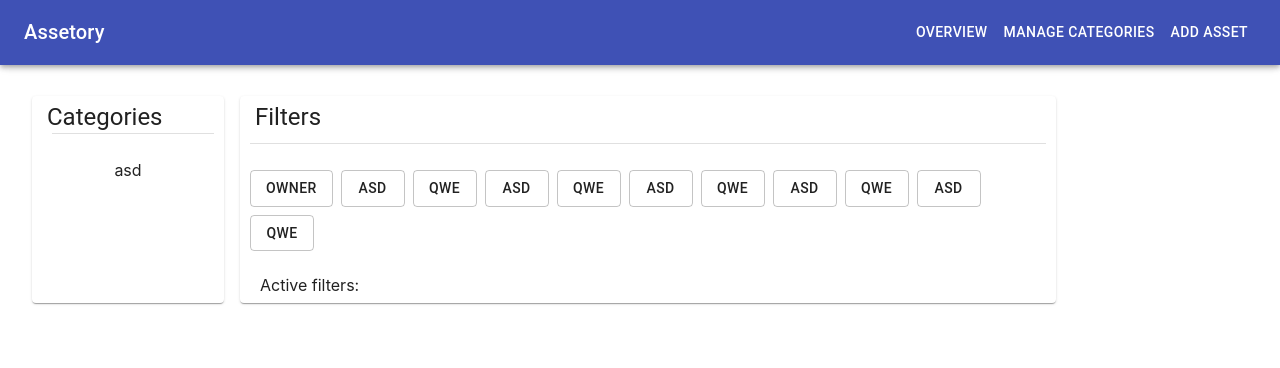
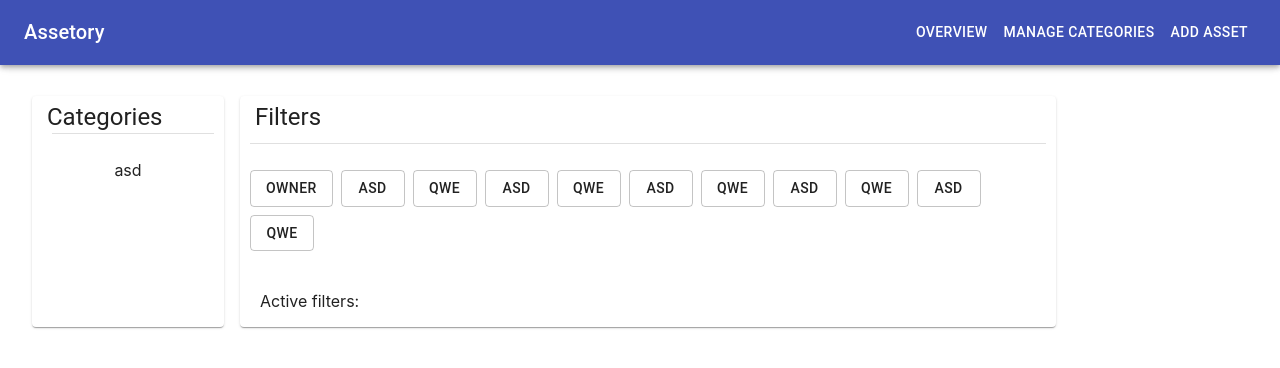
Before and after one commit to lukkulig/Assetory-React, a React (Create React App) app: page /overview in a window 1280 px wide. Shown: the top 368 px of the page. Built offline with nearby package versions, Linux system fonts and the light colour scheme.

Commit message:
Added active filters icons

```diff
--- a/src/Components/ActiveFilters.js
+++ b/src/Components/ActiveFilters.js
@@ -1,52 +1,77 @@
 import React from "react";
 import * as PropTypes from "prop-types";
 import {withStyles} from "@material-ui/core";
+import Button from "@material-ui/core/Button";
 import Grid from "@material-ui/core/Grid";
-import Button from "@material-ui/core/Button";
+import HighlightOffIcon from "@material-ui/icons/HighlightOff"
 
-const styles = ({
+const styles = theme => ({
     root: {
         flexGrow: 1,
         width: '100%',
     },
-    grid:{
+    grid: {
         float: "left",
         marginLeft: 10,
         marginRight: 10,
     },
+    filterButton: {
+        marginRight: theme.spacing(1),
+        marginBottom: theme.spacing(1),
+        textAlign: 'center'
+    },
 });
 
 class ActiveFilters extends React.Component {
+
+    state = {
+        filters: {},
+    };
+
+    componentDidMount() {
+        this.setState({filters: this.props.filters});
+    }
+
+
     render() {
         const {classes, filters} = this.props;
 
         const filtersList = [];
-
-        console.log("asd: "+filters);
-        filters.forEach((val, i) => {
-            filtersList.push(
-                <Button className={classes.filterButton}
-                        variant="outlined"
-                        filters={filters}
-                        onClick={this.handleClickOpen}
-                        key={i}>
-                    {val+":"+i}
-                </Button>);
-        });
+        let i = 0;
+        for (let key in filters) {
+            if (filters.hasOwnProperty(key)) {
+                filtersList.push(
+                    <Button className={classes.filterButton}
+                            variant="outlined"
+                            filters={this.state.filters}
+                            onClick={this.handleClickOpen}
+                            key={i}
+                    >
+                        <p>{key + " : " + filters[key]}</p>
+                        <HighlightOffIcon/>
+                    </Button>);
+                i++;
+            }
+        }
 
         return (
+
             <div className={classes.root}>
                 <Grid className={classes.grid} container item xs={12} justify="flex-start">
-                    Active filters: {filtersList}
+                    <p className={classes.filterButton}>
+                        Active filters:
+                    </p>
+                    {filtersList}
                 </Grid>
             </div>
-        );
+        )
+            ;
     }
 }
 
 ActiveFilters.propTypes = {
     classes: PropTypes.object.isRequired,
-    filters: PropTypes.array.isRequired,
+    filters: PropTypes.object.isRequired,
 };
 
 export default withStyles(styles)(ActiveFilters)
--- a/src/Components/Filters.js
+++ b/src/Components/Filters.js
@@ -32,7 +32,6 @@ const styles = ({
         marginLeft: 10,
         marginRight: 10,
     },
-    activeFilters: {},
 });
 
 
@@ -40,30 +39,23 @@ const styles = ({
 class Filters extends React.Component {
 
     state = {
-        filters: [],
+        filters: {},
     };
 
     componentDidMount() {
         this.setState({filters: this.props.filters})
     }
 
-    componentDidUpdate(prevProps, prevState, snapshot){
-        console.log(true);
-    }
+    // componentDidUpdate(prevProps, prevState, snapshot){
+    //     console.log(true);
+    // }
 
     handleFiltersChange = () => {
-       //this.setState({filters: this.state.filters});
         console.log("Filters filters:");
         console.log(this.state.filters);
-        console.log(this.hasFilters());
         this.forceUpdate();
         this.props.overviewCallback();
-
     };
-
-    // hasFilters(){
-    //     return this.state.filters.length || null
-    // }
 
     // handleFiltersDeleteChange = (filters) => {
     //     let array = [...this.state.filters];
@@ -103,15 +95,12 @@ class Filters extends React.Component {
                     <Grid className={classes.gridItem} container item xs={12} justify="flex-start">
                         {setFiltersList}
                     </Grid>
-                    {//this.hasFilters() &&
                     <Grid className={classes.gridItem} item xs={12}>
-                        {console.log("elo")}
                         <ActiveFilters
-                            filters={filters}
+                            filters={this.state.filters}
                             //parentUpdateCallback={this.handleFiltersDeleteChange}
                         />
                     </Grid>
-                    }
                 </Grid>
 
             </div>
@@ -122,7 +111,7 @@ class Filters extends React.Component {
 Filters.propTypes = {
     classes: PropTypes.object.isRequired,
     category: PropTypes.object.isRequired,
-    filters: PropTypes.array.isRequired,
+    filters: PropTypes.object.isRequired,
     overviewCallback: PropTypes.func,
 };
 
--- a/src/Components/Overview.js
+++ b/src/Components/Overview.js
@@ -16,7 +16,7 @@ class Overview extends React.Component {
             {"id": "1", "name": "All", "path": ["all"], "attributes": ["Owner", "Asd", "Qwe", "Asd", "Qwe", "Asd", "Qwe", "Asd", "Qwe", "Asd", "Qwe"]},
             {"id": "3", "name": "Hardware", "path": ["all.hardware"], "attributes": ["Manufacturer"]}],
         categoryId: "1",
-        filters: [],
+        filters: {},
     };
 
     fetchAndSetGreetings() {
--- a/src/Components/SetFilterDialog.js
+++ b/src/Components/SetFilterDialog.js
@@ -24,7 +24,7 @@ class SetFilterDialog extends React.Component {
     state = {
         open: false,
         value: "",
-        filters: [],
+        filters: {},
     };
 
     componentDidMount() {
@@ -46,7 +46,6 @@ class SetFilterDialog extends React.Component {
     setFilters = () => {
         this.handleClose();
         let temp = this.state.filters;
-
         if(temp[this.props.attribute] === undefined)
             temp[this.props.attribute] = [];
         temp[this.props.attribute].push(this.state.value);
@@ -109,7 +108,7 @@ class SetFilterDialog extends React.Component {
 SetFilterDialog.propTypes = {
     classes: PropTypes.object.isRequired,
     attribute: PropTypes.string.isRequired,
-    filters: PropTypes.array.isRequired,
+    filters: PropTypes.object.isRequired,
     filtersCallback: PropTypes.func
 };
 
```
